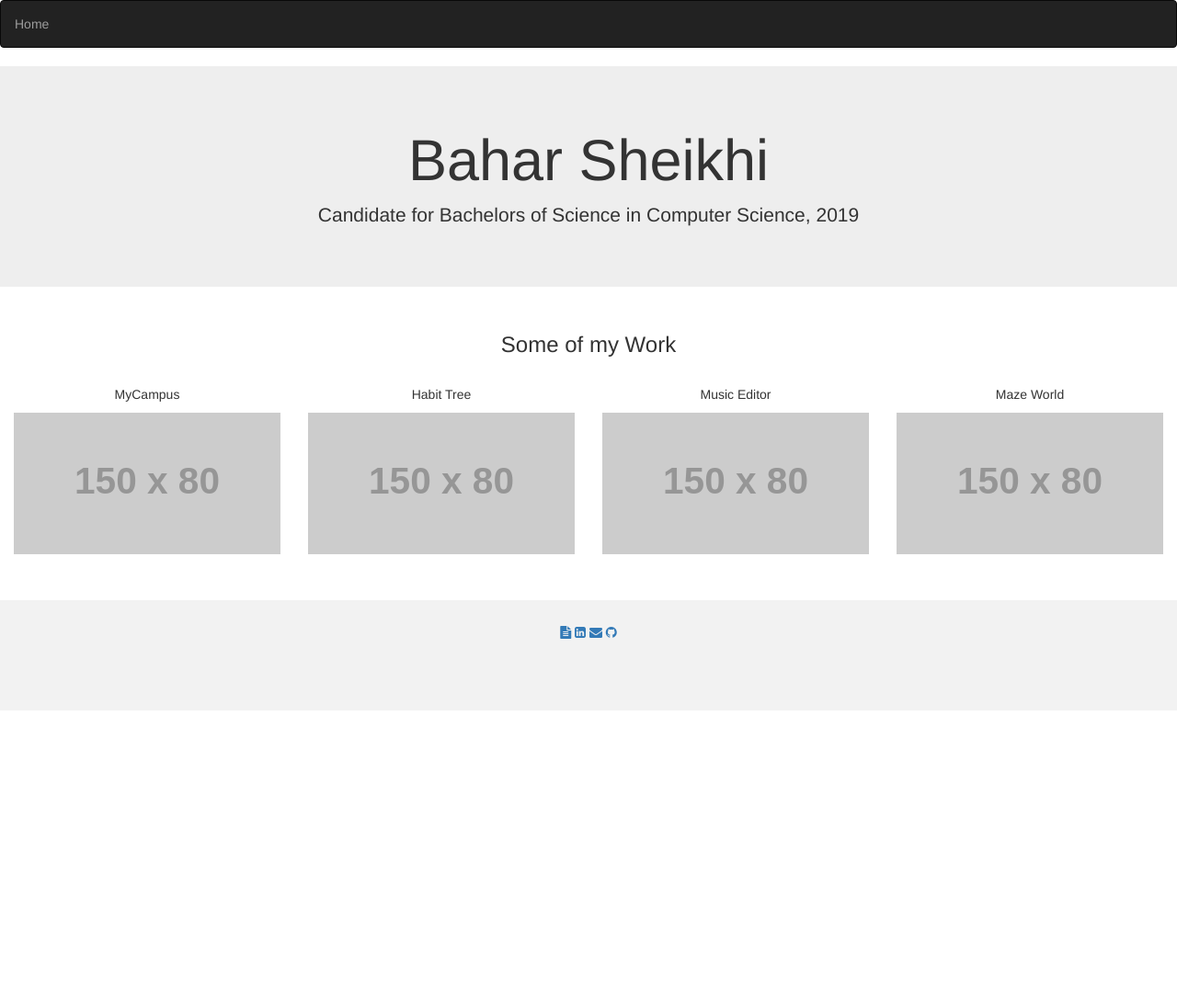
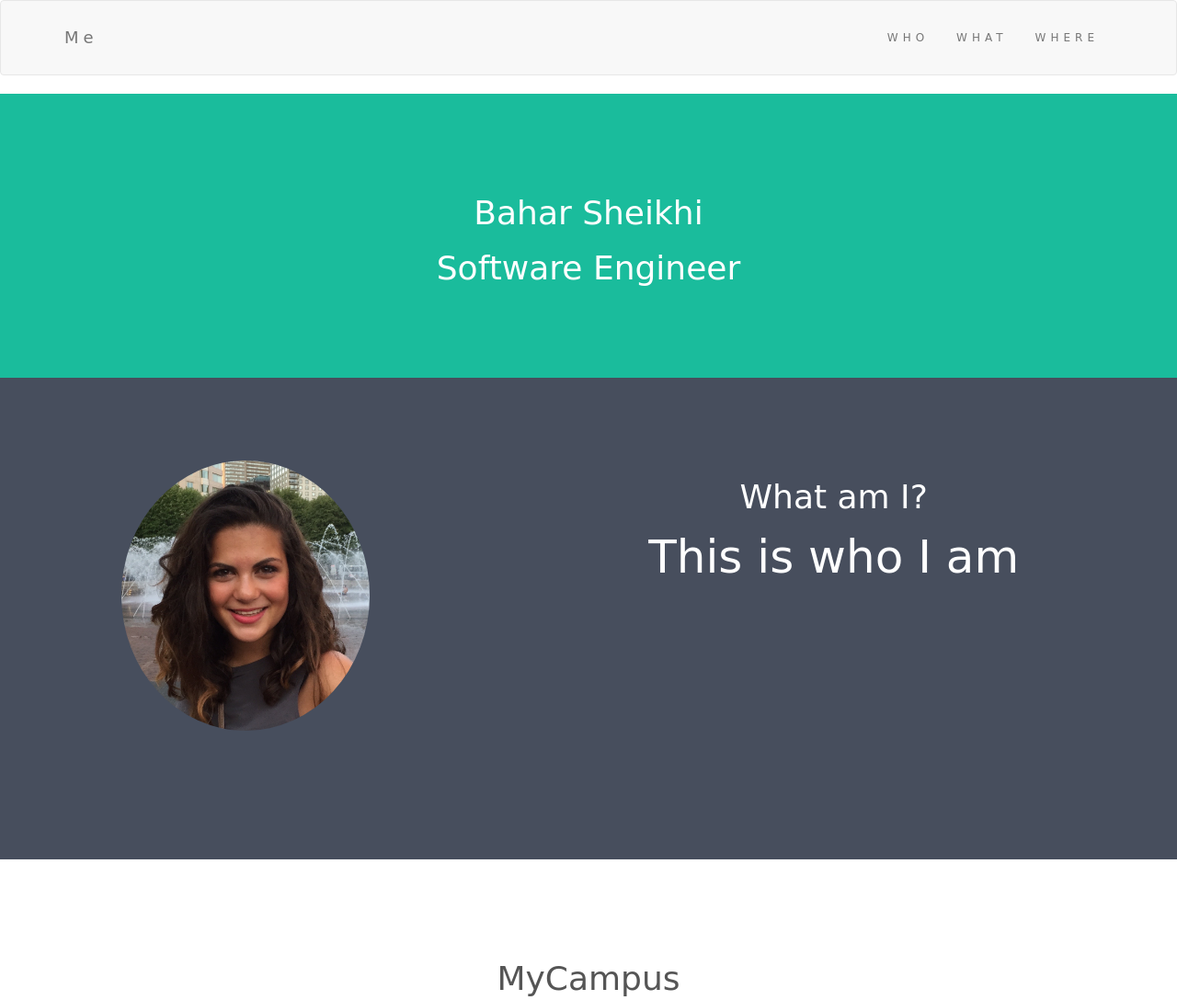
Before and after one commit to baharsheikhi/baharsheikhi.github.io, a plain HTML site: page index.html in a window 1280 px wide. Shown: the top 1088 px of the page at 92% size. Before the commit the page ends 800 px from the top, so only its background shows below. Drawn offline with nearby package versions, Linux system fonts and the light colour scheme; placeholder pictures from the web are drawn by us; a web font is replaced by a local one.

Commit message:
reformat website

```diff
--- a/index.html
+++ b/index.html
@@ -18,48 +18,83 @@
     <!-- Optional theme -->
 
     <link rel="stylesheet" href="https://maxcdn.bootstrapcdn.com/font-awesome/4.5.0/css/font-awesome.min.css">
-
-
+    <link rel="stylesheet" type="text/css" href="https://fonts.googleapis.com/css?family=Amatica+SC|Bentham|Bubbler+One|Carrois+Gothic+SC|Cormorant|Cormorant+Infant|Fredericka+the+Great|Katibeh|Megrim|Pompiere">
+    <style>
+        @import url('https://fonts.googleapis.com/css?family=Amatica+SC|Bentham|Bubbler+One|Carrois+Gothic+SC|Cormorant|Cormorant+Infant|Fredericka+the+Great|Katibeh|Megrim|Pompiere');
+        body {
+            font-family: 'Pompiere', cursive;
+            font-size: 50px;
+        }
+    </style>
 </head>
 
 <body>
-    <nav class="navbar navbar-inverse">
-        <ul class="nav navbar-nav">
-            <li><a href="index.html">Home</a></li>
+
+<nav class="navbar navbar-default">
+  <div class="container">
+    <div class="navbar-header">
+      <button type="button" class="navbar-toggle" data-toggle="collapse" data-target="#myNavbar">
+        <span class="icon-bar"></span>
+        <span class="icon-bar"></span>
+        <span class="icon-bar"></span>
+      </button>
+      <a class="navbar-brand" href="#">Me</a>
+    </div>
+    <div class="collapse navbar-collapse" id="myNavbar">
+      <ul class="nav navbar-nav navbar-right">
+        <li><a href="#">WHO</a></li>
+        <li><a href="#">WHAT</a></li>
+        <li><a href="#">WHERE</a></li>
       </ul>
+    </div>
+  </div>
 </nav>
 
-    <div class="jumbotron">
-        <div class="container text-center">
+
+<div class="container-fluid bg-1 text-center">
     <h1>Bahar Sheikhi</h1>
-            <p>Candidate for Bachelors of Science in Computer Science, 2019</p>
+    <h1>Software Engineer</h1>
 </div>
+
+
+<div class="container-fluid bg-2 text-center">
+    <div class="row">
+
+        <div class="col-sm-5">
+         <img src="img/bahar.jpg" class="img-responsive img-circle" style="display:inline" alt="Bahar Sheikhi">
+        </div>
+
+        <div class="col-sm-7">
+            <h1>What am I?</h1>
+            <p>This is who I am</p>
+        </div>
+
+
+    </div>
+
 </div>
 
 <div class="container-fluid bg-3 text-center">
-
-        <h3>Some of my Work</h3><br>
-        <div class="row">
-            <div class="col-sm-3">
-                <p>MyCampus</p>
-                <img src="https://placehold.it/150x80?text=IMAGE" class="img-responsive" style="width:100%" alt="Image">
-            </div>
-            <div class="col-sm-3">
-                <p>Habit Tree</p>
-                <img src="https://placehold.it/150x80?text=IMAGE" class="img-responsive" style="width:100%" alt="Image">
-            </div>
-            <div class="col-sm-3">
-                <p>Music Editor</p>
-                <img src="https://placehold.it/150x80?text=IMAGE" class="img-responsive" style="width:100%" alt="Image">
-            </div>
-            <div class="col-sm-3">
-                <p>Maze World</p>
-                <img src="https://placehold.it/150x80?text=IMAGE" class="img-responsive" style="width:100%" alt="Image">
-            </div>
-        </div>
+    <h1>MyCampus</h1>
+    <p>Description</p>
 </div>
 
-    <footer class="container-fluid text-center">
+<div class="container-fluid bg-3 text-center">
+    <h1>Habit Tree</h1>
+    <p>Description</p>
+</div>
+
+<div class="container-fluid bg-3 text-center">
+    <h1>Music Editor</h1>
+    <p>Description</p>
+</div>
+
+<div class="container-fluid bg-3 text-center">
+    <h1>Maze World</h1>
+    <p>Description</p>
+</div>
+
+<footer class="container-fluid bg-4 text-center">
     <div class="links">
         <div class="row">
             <div class="col-sm-12 col-sm-offset-0">
@@ -74,8 +109,8 @@
             </div>
         </div>
     </div>
-
 </footer>
 
 </body>
+
 </html>
--- a/style.css
+++ b/style.css
@@ -1,27 +1,9 @@
-@import url(https://fonts.googleapis.com/css?family=Amatic+SC|Poiret+One|Nixie+One|Julius+Sans+One|Fredericka+the+Great);
-.name {
-    font-size: 5.8em;
-    color: #666666;
-    background-color: #E6E6E6;
-    font-family: 'Fredericka the Great', cursive;
-    text-align: center;
-    color: #11AD9B;
-}
+@import url('https://fonts.googleapis.com/css?family=Amatica+SC|Bentham|Bubbler+One|Carrois+Gothic+SC|Cormorant|Cormorant+Infant|Fredericka+the+Great|Katibeh|Megrim|Pompiere');
 
-.description {
-    padding-top: 2cm;
-    font-size: 1.4em;
-    color: 050505;
-    font-family: 'Nixie One', cursive;
-    color: #11AD9B;
-}
-
-img {
+.img-circle {
     width: 270px;
     height: 275px;
 }
-
-.pic {}
 
 footer {
     background-color: #f2f2f2;
@@ -31,3 +13,47 @@ footer {
 .row {
     padding: 0px 0px 50px 0px;
 }
+
+.bg-1 {
+    background-color: #1abc9c;
+    color: #ffffff;
+}
+
+.bg-2 {
+    background-color: #474e5d;
+    color: #ffffff;
+}
+
+.bg-3 {
+    background-color: #ffffff;
+    color: #555555;
+}
+
+.bg-4 {
+    background-color: #2f2f2f;
+    color: #ffffff;
+}
+
+.container-fluid {
+    padding-top: 90px;
+    padding-bottom: 90px;
+}
+
+.navbar {
+    padding-top: 15px;
+    padding-bottom: 15px;
+    border: 0;
+    border-radius: 0;
+    margin-bottom: 0;
+    font-size: 12px;
+    letter-spacing: 5px;
+}
+
+.navbar-nav li a:hover {
+    color: #1abc9c !important;
+}
+
+body {
+    font-family: 'Pompiere', cursive;
+    font-size: 48px;
+}
```
Lines whose indentation alone changed are shown as unchanged.
